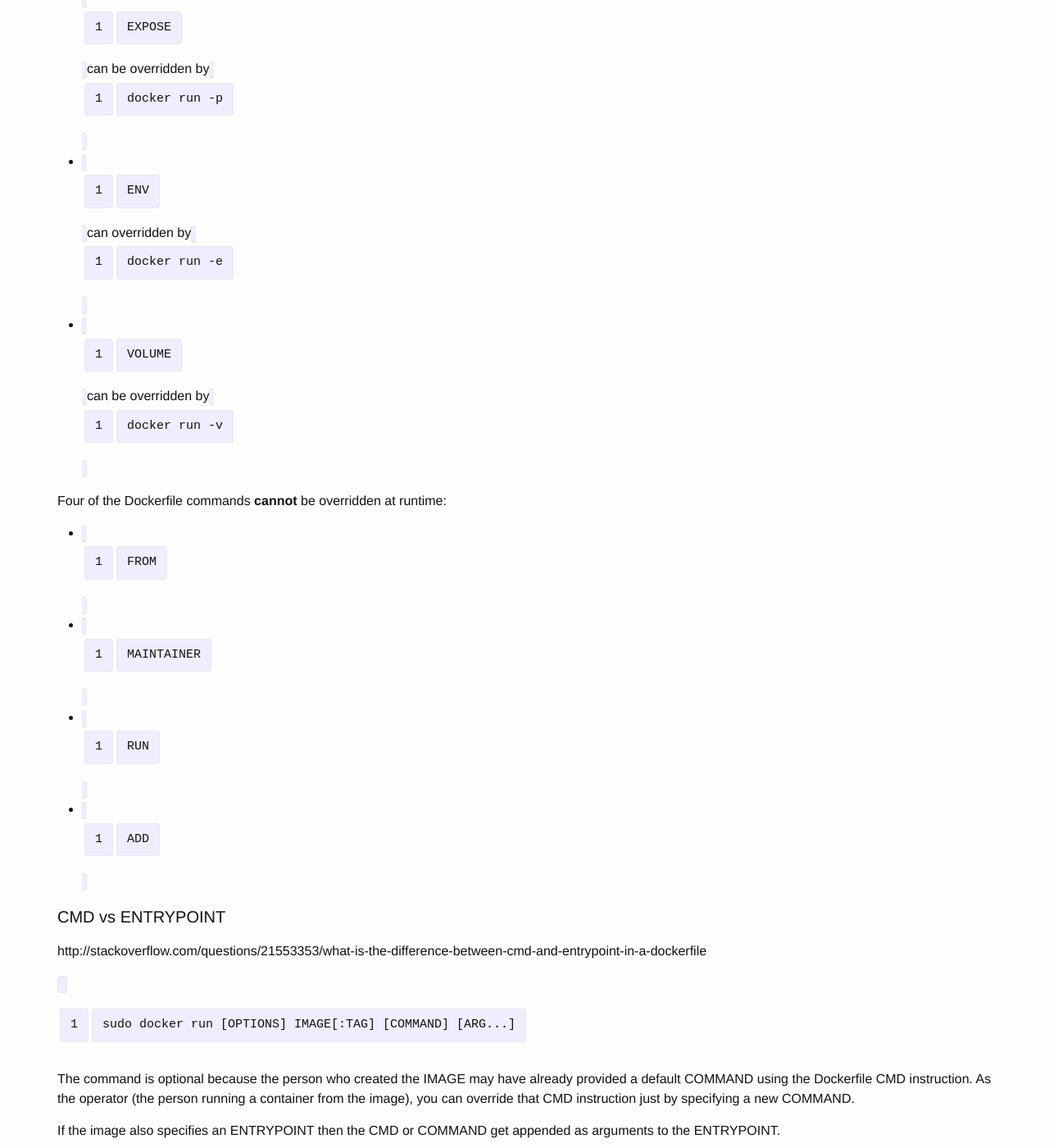
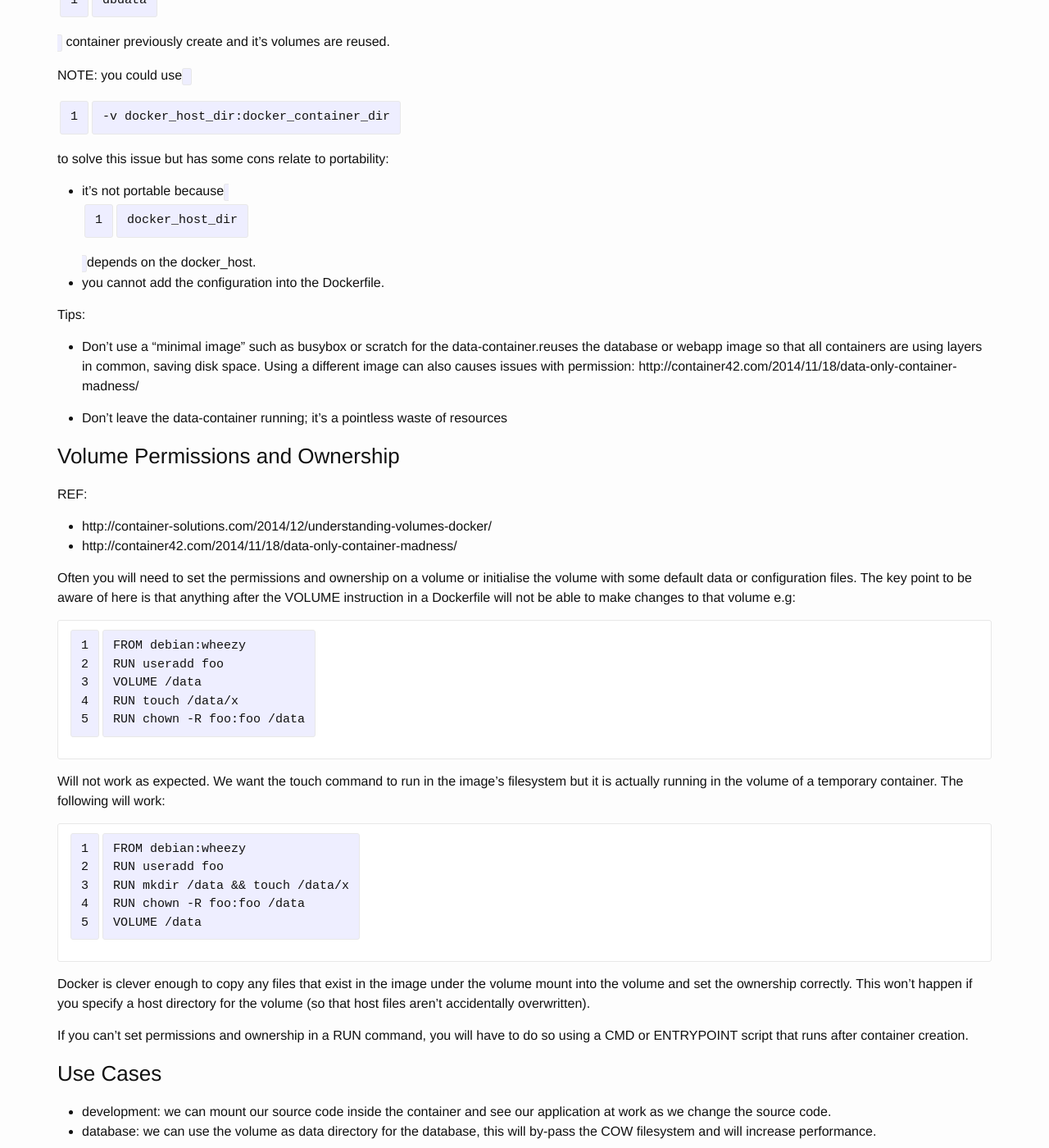
Before and after one commit to breezeight/nicola_blog, a Jekyll site: the page built from _guides/docker.markdown, in a window 1280 px wide and 1400 px high, scrolled down 18206 px. Shown: the whole window at 82% size. Built offline with Jekyll 4.4.1, drawn with Linux system fonts in a browser that asks for light colours; some of the changed text lies outside the part shown.

Commit message:
Docker: volumes and data container pattern

```diff
--- a/_guides/docker.markdown
+++ b/_guides/docker.markdown
@@ -409,10 +409,7 @@
   "RUN bundle install",
   "COPY . /usr/src/app"
 ]
-
 ~~~
-
-
 
 ### Automated builds: Github and Bitbucket integration
 
@@ -435,18 +432,105 @@
 
 Nice article about volumes: http://crosbymichael.com/advanced-docker-volumes.html
 
-So is a volume?
+What is a volume?
 
 A volume can be a directory that is located outside of the root filesystem of your container. This allows you to import this directory in other containers. You can also use volumes to mount directories from your host machine inside a container.
 
 
-There are two primary ways you can manage data in Docker.
+There are two primary ways you can give access of Docker host storage to a Docker container:
 
 * Data volumes
 * Data volume containers
 
-### Under the hood
+Data volumes is a trick that you can use to make easier the volume management.
 
+### Data volumes
+
+When you define a volume a directory of the docker host is mounted into a directory of a docker container.
+When a Docker container is deleted, relaunching the image will start a fresh container without any of the changes made in the previously running container. In order to be able to save (persist) data and share data between containers, Docker came up with the concept of volumes.
+
+
+You can define a data volume using:
+
+* `VOLUME` in the Dockerfile
+* `-v`, `--volume` option of docker run
+
+If you don't specify which directory of the host you want to mount, docker will create one for you, usually into `/mnt/sda1/var/lib/docker/vfs/dir/`.
+WARNING: Docker never automatically delete volumes when you remove a container, nor will it "garbage collect" volumes that are no longer referenced by a container. You could fill you disk space very quickly. Use `docker rm -v` to remove both the container and its volumes.
+
+* `docker run -v /webapp` or `VOLUME /webapp`: will mount a randomly generated host directory into the `/webapp` dir (ex: `/mnt/sda1/var/lib/docker/vfs/dir/14119ff8f75bd5050ffd3c7fe37ee7ed1eb76513e9933208162cfc75788390f7`).
+
+* `docker run -v /docker_host_dir:/webapp`: will mount the dockerhost `/docker_host_dir:` directory into the `/webapp` container directory. NOTE: you cannot use `VOLUME` to do this operation.
+
+
+To inspect an image's volumes:
+
+~~~
+docker inspect postgres | jq .[0].ContainerConfig.Volumes
+{
+  "/var/lib/postgresql/data": {}
+}
+~~~
+
+### Data Volume Container
+
+REF: [Docker Doc: data volume containers](https://docs.docker.com/userguide/dockervolumes/#creating-and-mounting-a-data-volume-container)
+
+It’s common practice to use a data-only named container for storing persistent databases, configuration files, data files etc. This container has nothing special but the important thing to note is that it is used only to mount volumes. For example:
+
+~~~
+$ docker run --name dbdata postgres echo "Data-only container for postgres"
+~~~
+
+This command will create a postgres container, including the volume defined in the Dockerfile, run the echo command and exit.
+
+NOTE: The echo command is useful in so far as it helps us identify the purpose of the image when looking at `docker ps`.
+
+Using `docker run --volumes-from dbdata` we can mount all volumes of `dbdata` into the new container.
+
+**WHY** is this pattern useful? Because if you use tools like docker-compose you end up doing a lot of `docker-compose run web` command and each time a new container is spawned and new volumes are created (when you use `VOLUME`). Instead if you use the data container pattern, each time you start the `web` container the `dbdata` container previously create and it's volumes are reused.
+
+NOTE: you could use `-v docker_host_dir:docker_container_dir` to solve this issue but has some cons relate to portability:
+
+* it's not portable because `docker_host_dir` depends on the docker_host.
+* you cannot add the configuration into the Dockerfile.
+
+Tips:
+
+* Don’t use a “minimal image” such as busybox or scratch for the data-container.reuses the database or webapp image so that all containers are using layers in common, saving disk space. Using a different image can also causes issues with permission: http://container42.com/2014/11/18/data-only-container-madness/
+
+* Don’t leave the data-container running; it’s a pointless waste of resources
+
+### Volume Permissions and Ownership
+
+REF:
+
+* http://container-solutions.com/2014/12/understanding-volumes-docker/
+* http://container42.com/2014/11/18/data-only-container-madness/
+
+Often you will need to set the permissions and ownership on a volume or initialise the volume with some default data or configuration files. The key point to be aware of here is that anything after the VOLUME instruction in a Dockerfile will not be able to make changes to that volume e.g:
+
+~~~
+FROM debian:wheezy
+RUN useradd foo
+VOLUME /data
+RUN touch /data/x
+RUN chown -R foo:foo /data
+~~~
+
+Will not work as expected. We want the touch command to run in the image’s filesystem but it is actually running in the volume of a temporary container. The following will work:
+
+~~~
+FROM debian:wheezy
+RUN useradd foo
+RUN mkdir /data && touch /data/x
+RUN chown -R foo:foo /data
+VOLUME /data
+~~~
+
+Docker is clever enough to copy any files that exist in the image under the volume mount into the volume and set the ownership correctly. This won’t happen if you specify a host directory for the volume (so that host files aren’t accidentally overwritten).
+
+If you can’t set permissions and ownership in a RUN command, you will have to do so using a CMD or ENTRYPOINT script that runs after container creation.
 
 ### Use Cases
 
```
